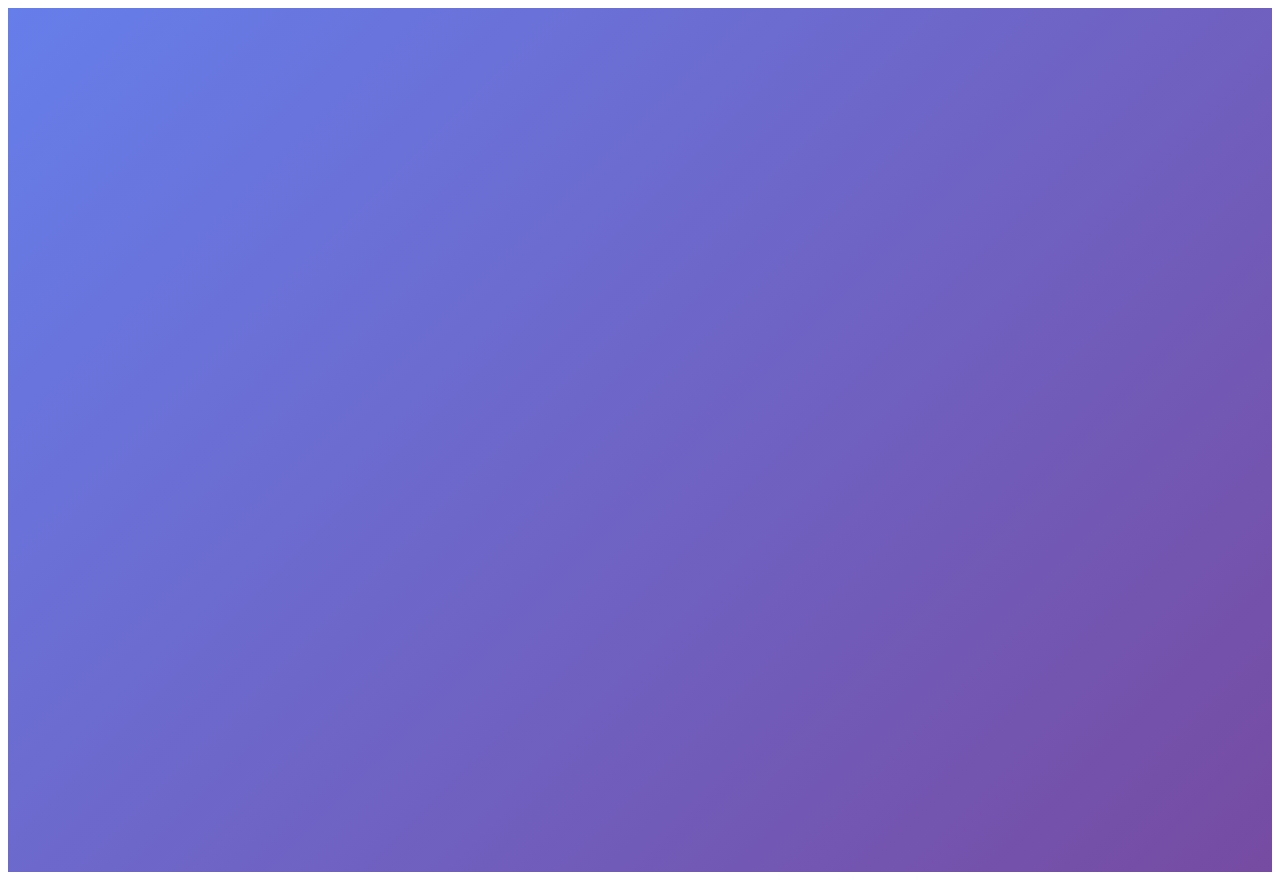
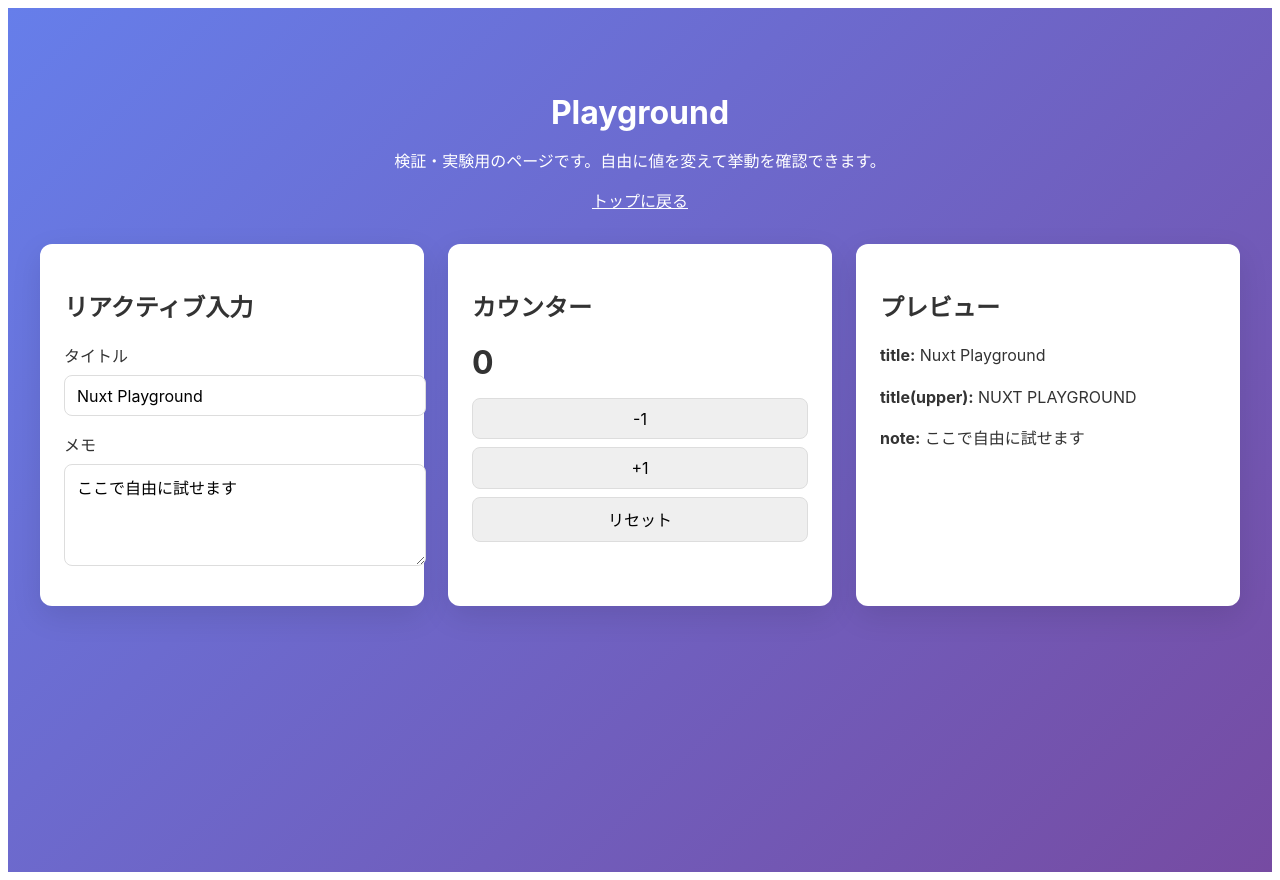
Before and after one commit to w-rnagatsuma/nuxt3-learning, a Nuxt app in the folder my-nuxt-app/: page /playground in a window 1280 px wide. Before the commit this address had no page. Built offline with nearby package versions, Linux system fonts and the light colour scheme.

Commit message:
feat: 検証用ページを追加

```diff
--- a/my-nuxt-app/components/feature/top/Welcome.vue
+++ b/my-nuxt-app/components/feature/top/Welcome.vue
@@ -18,6 +18,12 @@
       <article class="feature-card">
         <h3>公式ドキュメント</h3>
         <p>公式のNuxt3ドキュメントへのリンクやリソースを提供します</p>
+      </article>
+
+      <article class="feature-card">
+        <h3>Playground</h3>
+        <p>検証や実験を気軽に行える遊び場ページです</p>
+        <NuxtLink to="/playground" class="feature-link">開く</NuxtLink>
       </article>
     </section>
   </section>
@@ -76,4 +82,10 @@
   line-height: 1.6;
   margin-bottom: 1rem;
 }
+
+.feature-link {
+  color: #333;
+  font-weight: 600;
+  text-decoration: underline;
+}
 </style>
--- /dev/null
+++ b/my-nuxt-app/pages/playground.vue
@@ -0,0 +1,125 @@
+<script setup lang="ts">
+const title = ref('Nuxt Playground');
+const note = ref('ここで自由に試せます');
+const count = ref(0);
+
+const upperTitle = computed(() => title.value.toUpperCase());
+
+const resetAll = () => {
+  title.value = 'Nuxt Playground';
+  note.value = 'ここで自由に試せます';
+  count.value = 0;
+};
+</script>
+
+<template>
+  <main class="playground">
+    <header class="hero">
+      <h1>Playground</h1>
+      <p>検証・実験用のページです。自由に値を変えて挙動を確認できます。</p>
+      <NuxtLink to="/" class="back-link">トップに戻る</NuxtLink>
+    </header>
+
+    <section class="grid">
+      <article class="card">
+        <h2>リアクティブ入力</h2>
+        <label class="field">
+          タイトル
+          <input v-model="title" type="text" />
+        </label>
+        <label class="field">
+          メモ
+          <textarea v-model="note" rows="4" />
+        </label>
+      </article>
+
+      <article class="card">
+        <h2>カウンター</h2>
+        <p class="count">{{ count }}</p>
+        <div class="actions">
+          <button type="button" @click="count--">-1</button>
+          <button type="button" @click="count++">+1</button>
+          <button type="button" @click="resetAll">リセット</button>
+        </div>
+      </article>
+
+      <article class="card preview">
+        <h2>プレビュー</h2>
+        <p><strong>title:</strong> {{ title }}</p>
+        <p><strong>title(upper):</strong> {{ upperTitle }}</p>
+        <p><strong>note:</strong> {{ note }}</p>
+      </article>
+    </section>
+  </main>
+</template>
+
+<style scoped>
+.playground {
+  max-width: 1200px;
+  margin: 0 auto;
+  color: white;
+}
+
+.hero {
+  text-align: center;
+  padding: 2rem 0;
+}
+
+.hero h1 {
+  margin-bottom: 0.75rem;
+}
+
+.hero p {
+  margin-bottom: 1rem;
+}
+
+.back-link {
+  color: white;
+  text-decoration: underline;
+}
+
+.grid {
+  display: grid;
+  grid-template-columns: repeat(auto-fit, minmax(280px, 1fr));
+  gap: 1.5rem;
+}
+
+.card {
+  background: white;
+  color: #333;
+  border-radius: 12px;
+  padding: 1.5rem;
+  box-shadow: 0 10px 30px rgba(0, 0, 0, 0.1);
+}
+
+.field {
+  display: grid;
+  gap: 0.5rem;
+  margin-bottom: 1rem;
+}
+
+.field input,
+.field textarea,
+.actions button {
+  width: 100%;
+  border: 1px solid #ddd;
+  border-radius: 8px;
+  padding: 0.6rem 0.75rem;
+  font: inherit;
+}
+
+.count {
+  font-size: 2rem;
+  font-weight: 700;
+  margin: 0 0 1rem;
+}
+
+.actions {
+  display: grid;
+  gap: 0.5rem;
+}
+
+.preview p {
+  line-height: 1.6;
+}
+</style>
```
